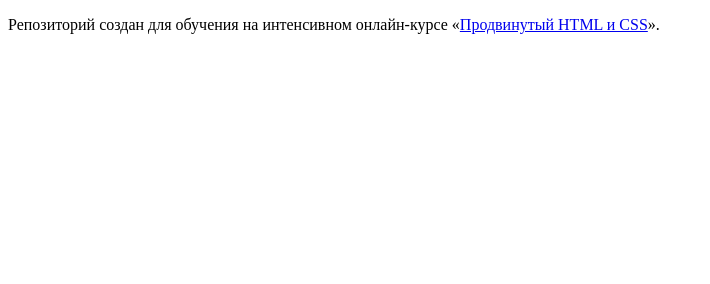
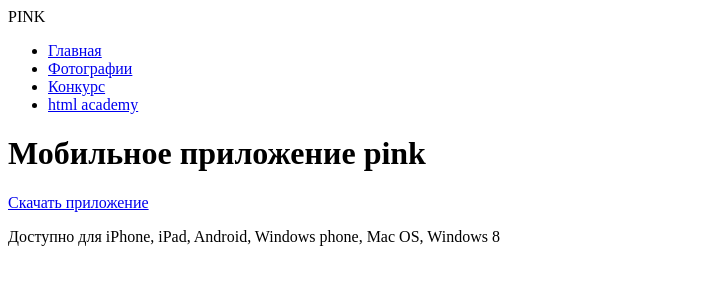
Before and after one commit to Denis1987/422397-pink, a website: page index.html in a window 1280 px wide. Shown: the whole page, without its empty margins (0-710 px from the left). Drawn offline with Linux system fonts and the light colour scheme.

Commit message:
разметил шапку на главной

```diff
--- a/index.html
+++ b/index.html
@@ -1,12 +1,43 @@
 <!DOCTYPE html>
 <html lang="ru">
-  <head>
+
+<head>
     <meta charset="utf-8">
     <title>HTML Academy: Пинк</title>
-  </head>
-  <body>
+</head>
 
-    <p>Репозиторий создан для обучения на интенсивном онлайн‑курсе «<a href="https://htmlacademy.ru/intensive/adaptive">Продвинутый HTML и CSS</a>».</p>
+<body>
 
-  </body>
+    <header class="header-pink">
+        <div class="header-pink__central">
+            <div class="header-pink__menu">
+                <a class="header-pink__logo">PINK</a>
+                <a class="header-pink__toggler"></a>
+                <nav class="header-pink__nav">
+                    <ul>
+                        <li>
+                            <a href="#">Главная</a>
+                        </li>
+                        <li>
+                            <a href="#">Фотографии</a>
+                        </li>
+                        <li>
+                            <a href="#">Конкурс</a>
+                        </li>
+                        <li>
+                            <a href="#">html academy</a>
+                        </li>
+                    </ul>
+                </nav>
+            </div>
+            <h1 class="visuali-hidden">Мобильное приложение pink</h1>
+            <div class="header-pink__promo">
+                <a href="#">Скачать приложение</a>
+                <p>Доступно для iPhone, iPad, Android, Windows phone, Mac OS, Windows 8</p>
+            </div>
+        </div>
+    </header>
+
+</body>
+
 </html>
```
